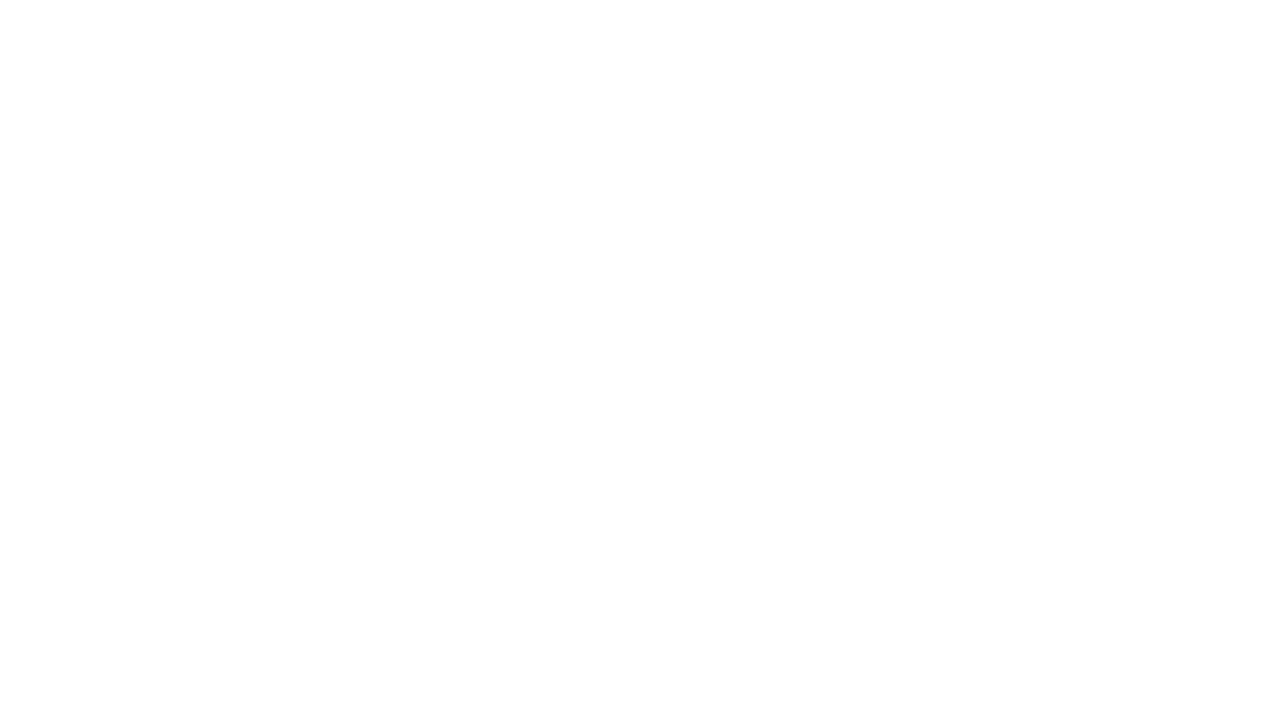
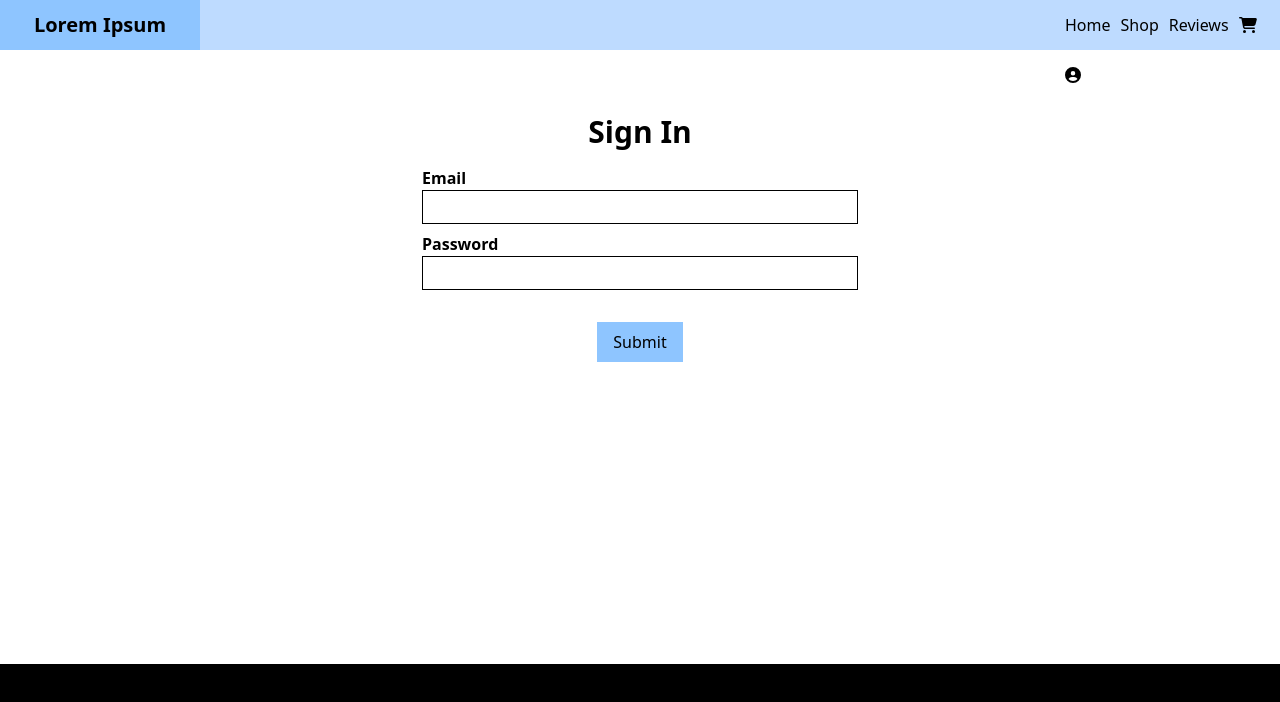
Before and after one commit to devCake1/mern-stack-ecommerce, a React (Vite) app in the folder client/: page /sign-in in a window 1280 px wide. Before the commit this address had no page. Shown: the top 702 px of the page. Built offline with nearby package versions, Linux system fonts and the light colour scheme.

Commit message:
add page 'SignIn'

```diff
--- a/client/src/App.jsx
+++ b/client/src/App.jsx
@@ -2,6 +2,7 @@ import "./App.css";
 import { BrowserRouter, Routes, Route } from "react-router-dom";
 import Layout from "./components/layout/Layout";
 import Home from "./pages/home/Home";
+import SignIn from "./pages/signIn/SignIn";
 
 function App() {
   return (
@@ -11,6 +12,9 @@ function App() {
           <Route path="/" element={<Layout>
             <Home/>
           </Layout>}/>
+          <Route path="/sign-in" element={<Layout>
+            <SignIn/>
+          </Layout>}/>
         </Routes>
       </BrowserRouter>
     </div>
--- a/client/src/components/singleProduct/SingleProduct.css
+++ b/client/src/components/singleProduct/SingleProduct.css
@@ -1,8 +1,7 @@
 .SingleProduct {
   width: 250px;
-  height: 500px;
+  height: 490px;
   margin: 0 auto;
-  padding: 20px;
   box-shadow: 4px 4px 8px 6px rgba(0, 0, 0, 0.2);
 }
 
@@ -26,8 +25,3 @@
   line-height: 20px;
   vertical-align: middle;
 }
-
-.SingleProduct-button {
-  padding: 5px 0;
-  margin-bottom: 5px;
-}
--- a/client/src/components/singleProduct/SingleProduct.jsx
+++ b/client/src/components/singleProduct/SingleProduct.jsx
@@ -3,16 +3,16 @@ import defaultImage from "../../assets/image-2935360_1280.png";
 
 const SingleProduct = (props) => {
   return (
-    <div className="SingleProduct">
+    <div className="SingleProduct p-4">
       <div className="SingleProduct-image-div">
         {props.product.imgURL === "" && <img src={defaultImage} alt="" className="block w-full h-full"/>}
       </div>
       <h3 className="SingleProduct-product-name font-bold">{props.product.productName}</h3>
       <p className="SingleProduct-description">{props.product.description}</p>
-      <h3 className="margin-top-ten-px font-bold">Price: ${props.product.price}</h3>
-      <h3 className="margin-bottom-ten-px font-bold">In-stock: {props.product.inStock}</h3>
-      <button className="SingleProduct-button block w-full cursor-pointer bg-blue-300">Add to Cart</button>
-      <button className="SingleProduct-button block w-full cursor-pointer bg-green-300">View Details</button>
+      <h3 className="mt-2 font-bold">Price: ${props.product.price}</h3>
+      <h3 className="mb-2 font-bold">In-stock: {props.product.inStock}</h3>
+      <button className="SingleProduct-button block w-full cursor-pointer bg-blue-300 py-1 mb-2">Add to Cart</button>
+      <button className="SingleProduct-button block w-full cursor-pointer bg-green-300 py-1">View Details</button>
     </div>
   );
 };
--- a/client/src/index.css
+++ b/client/src/index.css
@@ -1,27 +1,9 @@
 @import "tailwindcss";
 
-* {
-  margin: 0;
-  padding: 0;
-  box-sizing: border-box;
+@layer base {
+  * {
+    margin: 0;
+    padding: 0;
+    box-sizing: border-box;
+  }
 }
-
-.button-style {
-  padding: 4px 8px;
-}
-
-.margin-top-ten-px {
-  margin-top: 10px;
-}
-
-.margin-bottom-ten-px {
-  margin-bottom: 10px;
-}
-
-.margin-bottom-twenty-px {
-  margin-bottom: 20px;
-}
-
-.margin-bottom-fifty-px {
-  margin-bottom: 50px;
-}
--- a/client/src/pages/home/Home.css
+++ b/client/src/pages/home/Home.css
@@ -38,7 +38,6 @@
 .Home-our-products {
   max-width: 800px;
   margin: 0 auto;
-  padding: 0 10px;
 }
 
 @media only screen and (max-width: 1024px) {
--- a/client/src/pages/home/Home.jsx
+++ b/client/src/pages/home/Home.jsx
@@ -28,26 +28,26 @@ const Home = () => {
   return (
     <div>
       {/* ----- top banner ----- */}
-      <div className="Home-top-banner margin-bottom-fifty-px relative text-center">
+      <div className="Home-top-banner mb-16 relative text-center">
         <div className="Home-top-banner-content text-white">
           <h3 className="text-3xl font-bold">Lorem Ipsum</h3>
           <p>Lorem ipsum dolor sit amet consectetur adipisicing elit. Omnis, esse! Commodi fuga unde earum temporibus eos.</p>
-          <button className="button-style bg-blue-300 text-black cursor-pointer">Shop Now</button>
+          <button className="button-style bg-blue-300 text-black cursor-pointer px-4 py-2">Shop Now</button>
         </div>
       </div>
 
       {/* ----- categories ----- */}
-      <h3 className="margin-bottom-ten-px text-3xl font-bold text-center">Categories</h3>
+      <h3 className="mb-4 text-3xl font-bold text-center">Categories</h3>
       <div className="Home-categories grid sm:grid-cols-1 md:grid-cols-2 lg:grid-cols-3 text-center">
         {categories.map((category) => <div key={category._id}><Link className="Home-categories-link bg-blue-200">{category.category}</Link></div>)}
       </div>
-      <div className="text-center margin-bottom-fifty-px margin-top-ten-px">
-        <button className="button-style bg-black text-white cursor-pointer">View All</button>
+      <div className="text-center mt-4 mb-16">
+        <button className="button-style bg-black text-white cursor-pointer px-4 py-2">View All</button>
       </div>
 
       {/* ----- our products ----- */}
-      <h3 className="margin-bottom-twenty-px text-3xl font-bold text-center">Our Products</h3>
-      <div className="margin-bottom-fifty-px">
+      <h3 className="mb-6 text-3xl font-bold text-center">Our Products</h3>
+      <div className="mb-16">
         <div className="Home-our-products grid sm:grid-cols-2 lg:grid-cols-3 gap-4">
           {products.map((product) => {
             return (
--- /dev/null
+++ b/client/src/pages/signIn/SignIn.css
@@ -0,0 +1,3 @@
+.SignIn {
+  max-width: 500px;
+}
--- /dev/null
+++ b/client/src/pages/signIn/SignIn.jsx
@@ -0,0 +1,28 @@
+import "./SignIn.css";
+
+const SignIn = () => {
+  const handleSubmit = (e) => {
+    e.preventDefault();
+  };
+
+  return (
+    <div className="SignIn mt-16 mx-auto px-8">
+      <h3 className="mb-4 text-center text-3xl font-bold">Sign In</h3>
+      <form className="block" onSubmit={handleSubmit}>
+        <div className="mb-2">
+          <h5 className="font-bold">Email</h5>
+          <input className="block w-full border border-black p-1" type="email" required/>
+        </div>
+        <div className="mb-8">
+          <h5 className="font-bold">Password</h5>
+          <input className="block w-full border border-black p-1" type="password" required/>
+        </div>
+        <div className="text-center mt-8">
+          <button className="cursor-pointer bg-blue-300 px-4 py-2" type="submit">Submit</button>
+        </div>
+      </form>
+    </div>
+  )
+};
+
+export default SignIn;
```
